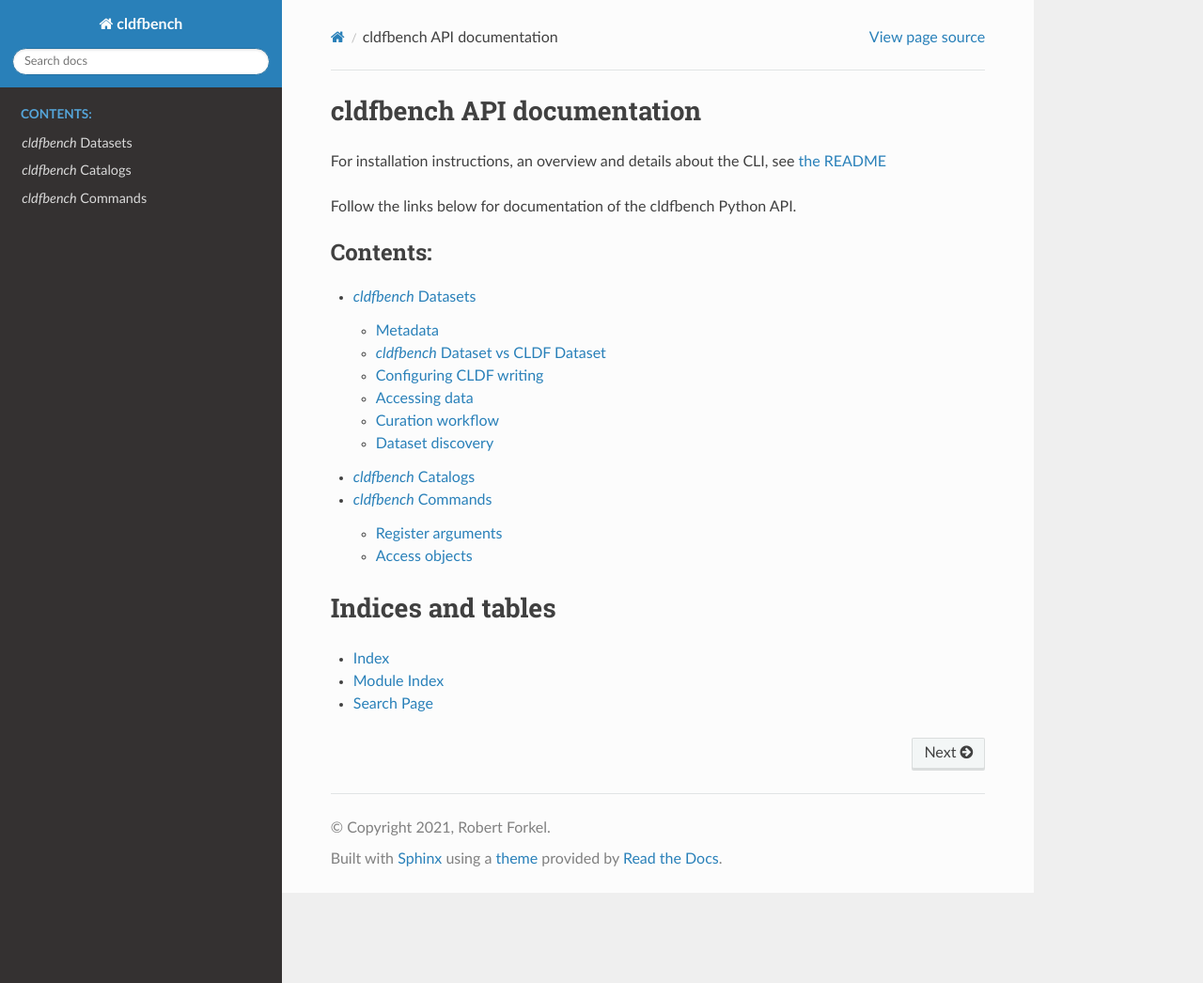
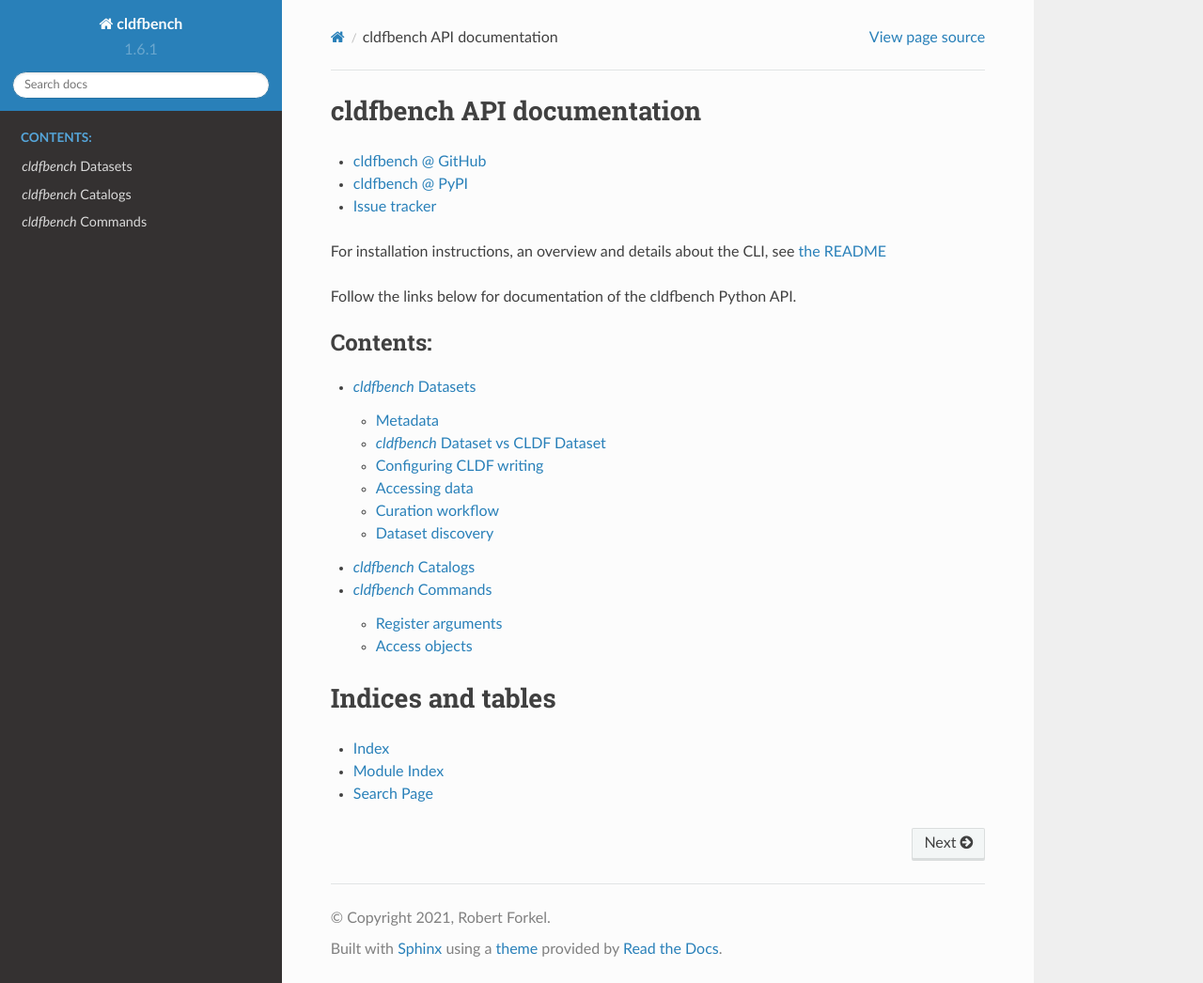
Before and after one commit to cldf/cldfbench, a Sphinx documentation site: the page built from doc/index.rst, in a window 1280 px wide and 1046 px high. Shown: the whole window at 94% size. Built offline with Sphinx 7.4.7 and the Read the Docs theme 2.0.0, drawn with Linux system fonts in a browser that asks for light colours.

Commit message:
better docs

```diff
--- a/doc/conf.py
+++ b/doc/conf.py
@@ -22,6 +22,7 @@ copyright = '2021, Robert Forkel'
 author = 'Robert Forkel'
 
 release = '1.6.1.dev0'
+version = '1.6.1'
 
 
 # -- General configuration ---------------------------------------------------
--- a/doc/index.rst
+++ b/doc/index.rst
@@ -5,6 +5,10 @@
 
 cldfbench API documentation
 ===========================
+
+- `cldfbench @ GitHub <https://github.com/cldf/cldfbench>`_
+- `cldfbench @ PyPI <https://pypi/project/cldfbench>`_
+- `Issue tracker <https://github.com/cldf/cldfbench/issues>`_
 
 For installation instructions, an overview and details about
 the CLI, see
```
Also changed, not shown: RELEASING.md (+2 -0 lines).
